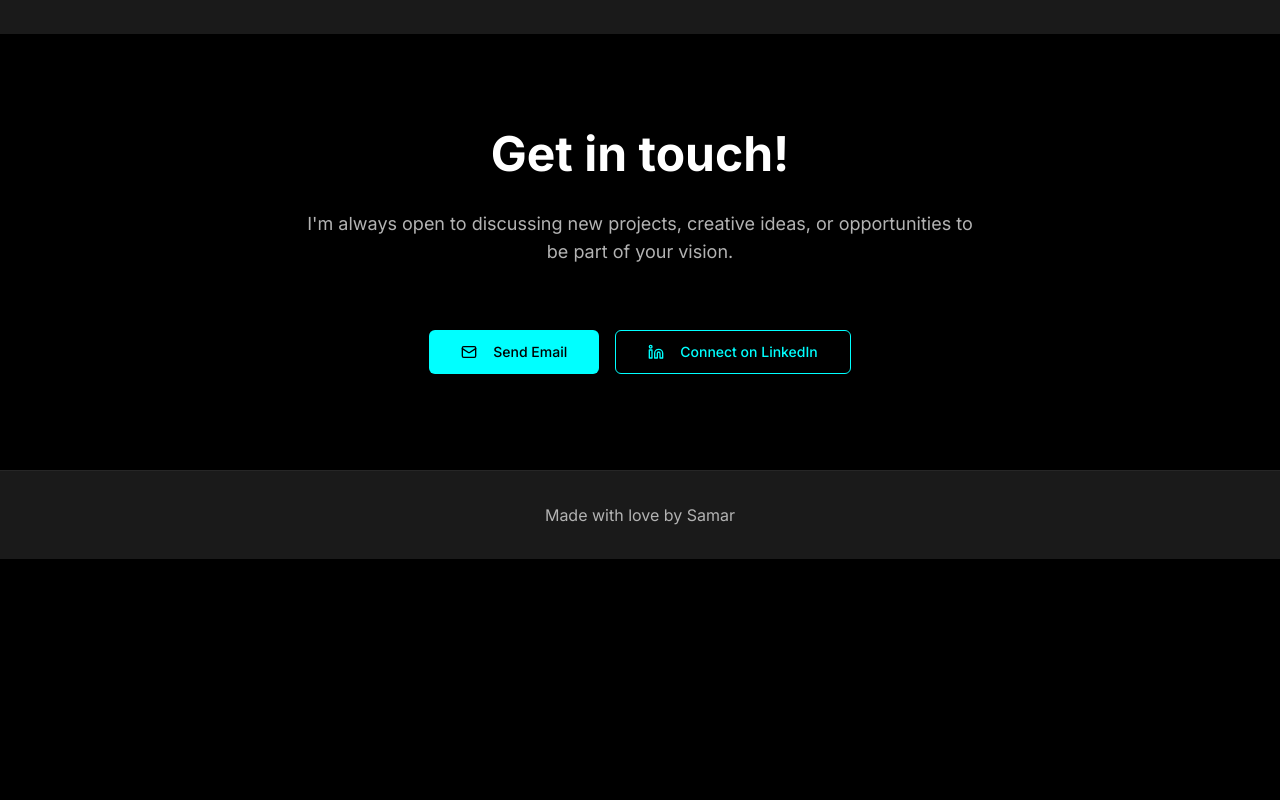
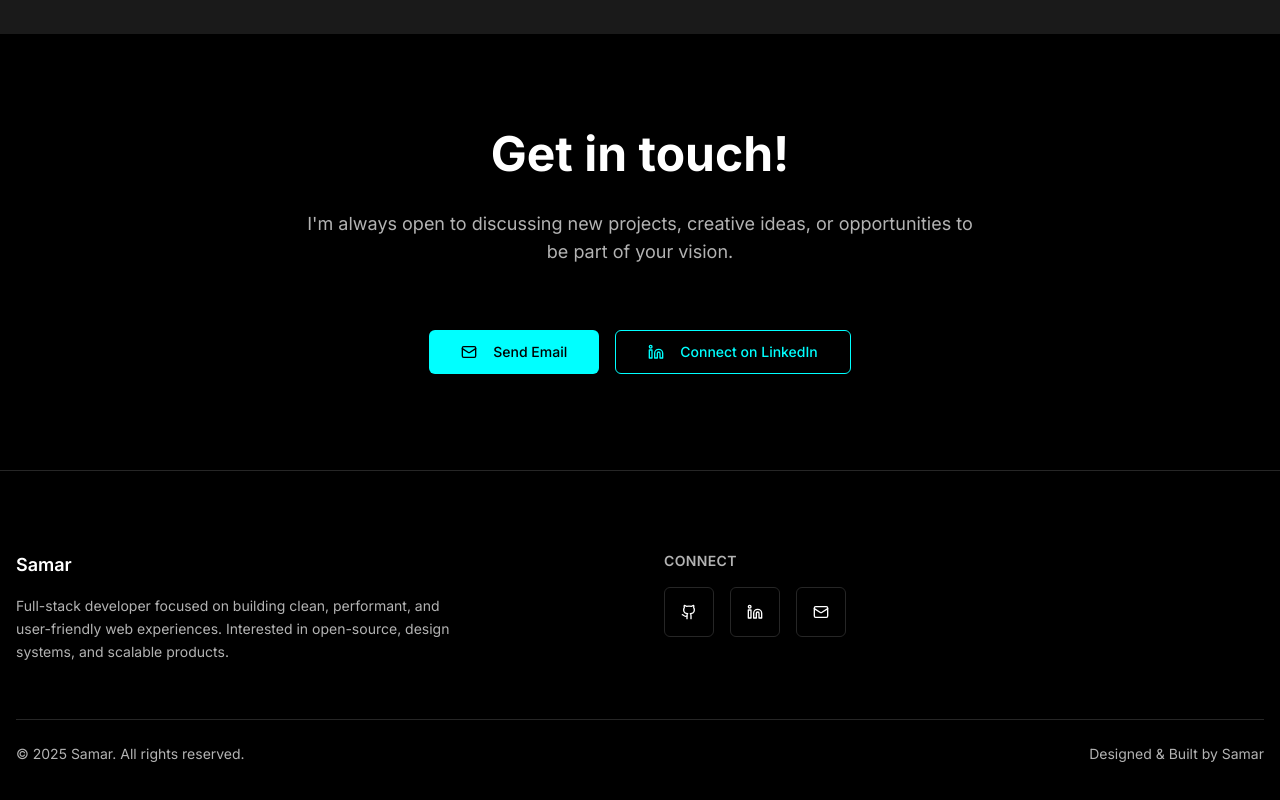
Before and after one commit to samar2341/samarcv, a React (Vite) app: page / in a window 1280 px wide. Shown: the part 2393-3193 px from the top of the page. Before the commit the page ends 2952 px from the top, so only its background shows below. Built offline with nearby package versions, Linux system fonts and the light colour scheme; the HTML template or start-up script is replaced by a standard one.

Commit message:
changed footer section

```diff
--- a/src/components/Footer.tsx
+++ b/src/components/Footer.tsx
@@ -1,10 +1,70 @@
+import { Github, Linkedin, Mail } from 'lucide-react';
+
 export const Footer = () => {
   return (
-    <footer className="py-8 border-t border-border bg-secondary">
-      <div className="container mx-auto px-4">
-        <p className="text-center text-muted-foreground">
-          Made with love by Samar
-        </p>
+    <footer className="border-t border-border bg-background">
+      <div className="container mx-auto px-4 py-20">
+
+        {/* Top Section */}
+        <div className="max-w-7xl mx-auto grid grid-cols-1 md:grid-cols-2 gap-12 items-start">
+
+          {/* Left – About */}
+          <div className="space-y-4 text-left">
+            <h3 className="text-lg font-semibold">Samar</h3>
+            <p className="text-sm text-muted-foreground leading-relaxed max-w-md">
+              Full-stack developer focused on building clean, performant, and
+              user-friendly web experiences. Interested in open-source,
+              design systems, and scalable products.
+            </p>
+          </div>
+
+          {/* Right – Contact */}
+          <div className="space-y-4 md:text-left">
+            <h4 className="text-sm font-semibold uppercase tracking-wide text-muted-foreground">
+              Connect
+            </h4>
+
+            <div className="flex md:justify-start gap-4">
+              <a
+                href="https://github.com/samar2341"
+                target="_blank"
+                rel="noopener noreferrer"
+                className="p-4 rounded-md border border-border hover:border-primary hover:text-primary transition-colors"
+                aria-label="GitHub"
+              >
+                <Github className="h-4 w-4" />
+              </a>
+
+              <a
+                href="https://linkedin.com/in/samar2341"
+                target="_blank"
+                rel="noopener noreferrer"
+                className="p-4 rounded-md border border-border hover:border-primary hover:text-primary transition-colors"
+                aria-label="LinkedIn"
+              >
+                <Linkedin className="h-4 w-4" />
+              </a>
+
+              <a
+                href="mailto:yourmail@gmail.com"
+                className="p-4 rounded-md border border-border hover:border-primary hover:text-primary transition-colors"
+                aria-label="Email"
+              >
+                <Mail className="h-4 w-4" />
+              </a>
+            </div>
+          </div>
+        </div>
+
+        {/* Bottom Bar */}
+        <div className="mt-14 pt-6 border-t border-border flex flex-col md:flex-row justify-between items-center gap-4 text-sm text-muted-foreground">
+          <span>
+            © {new Date().getFullYear()} Samar. All rights reserved.
+          </span>
+          <span>
+            Designed &amp; Built by Samar
+          </span>
+        </div>
       </div>
     </footer>
   );
```
